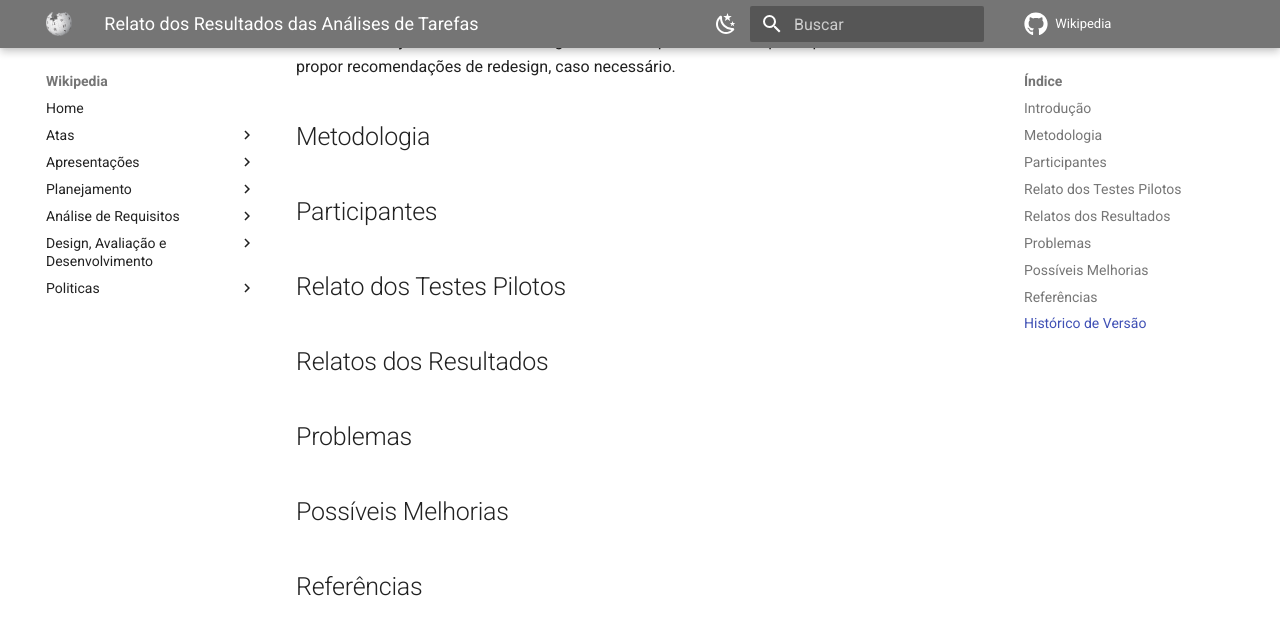
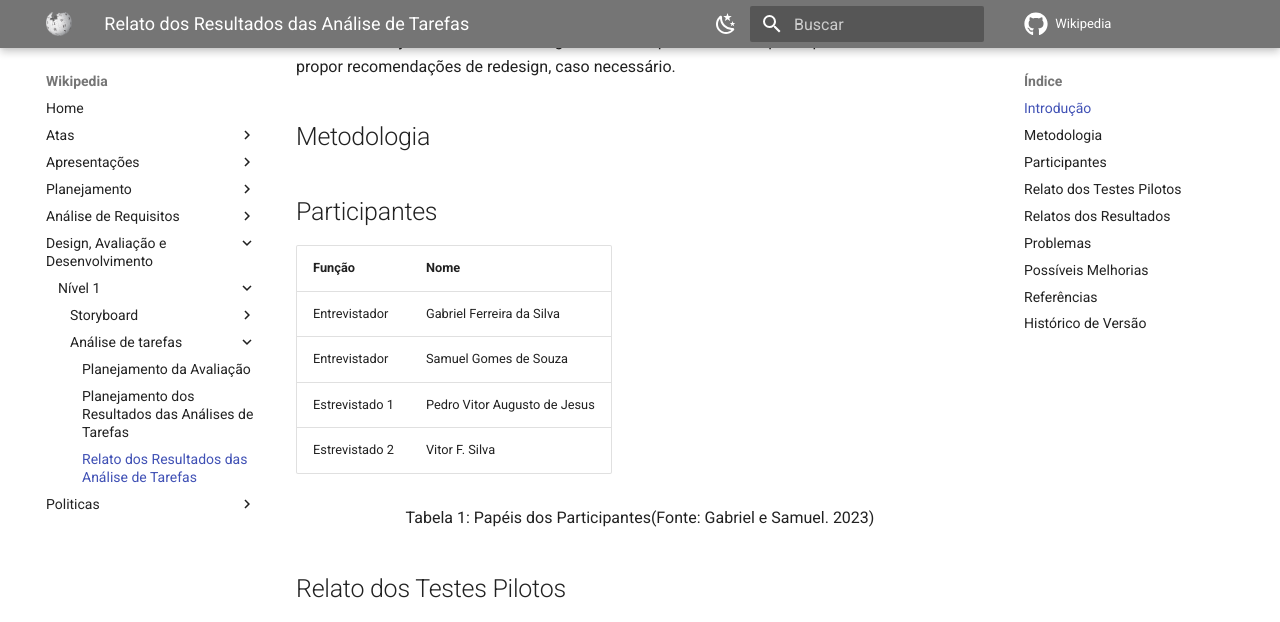
Before and after one commit to Interacao-Humano-Computador/2023.1-Wikipedia, an MkDocs documentation site: the page built from docs/design-avaliacao-desenvolvimento/nivel1/analiseDeTarefas/relatoDaAnaliseDeTarefa.md, in a window 1280 px wide and 1400 px high, scrolled down 500 px. Shown: the top 622 px of the window. Built offline with MkDocs 1.6.1 and Material for MkDocs 9.7.7, drawn with Linux system fonts in a browser that asks for light colours; comment, search, counter and statistics services are not loaded; some of the changed text lies outside the part shown; grey boxes are pictures that could not be loaded.

Commit message:
Adicionando Tabelas de PArticipantes e entrevistas
Co-authored-by: SamuelGSouza <samuelgomes318@gmail.com>

```diff
--- a/docs/design-avaliacao-desenvolvimento/nivel1/analiseDeTarefas/relatoDaAnaliseDeTarefa.md
+++ b/docs/design-avaliacao-desenvolvimento/nivel1/analiseDeTarefas/relatoDaAnaliseDeTarefa.md
@@ -8,12 +8,46 @@ No presente documento, serão apresentados os pontos levantados para as entrevis
 
 ## Metodologia
 
+## Participantes
 
-## Participantes
+| Função       | Nome                         |
+| -------------- | ---------------------------- |
+| Entrevistador  | Gabriel Ferreira da Silva    |
+| Entrevistador  | Samuel Gomes de Souza        |
+| Estrevistado 1 | Pedro Vitor Augusto de Jesus |
+| Estrevistado 2 | Vitor F. Silva               |
+
+<div style="text-align: center">
+    <p> Tabela 1: Papéis dos Participantes(Fonte: Gabriel e Samuel. 2023)</p>
+</div>
 
 ## Relato dos Testes Pilotos
 
+<iframe width="560" height="315" src="https://www.youtube.com/embed/NrCRswysam4" title="YouTube video player" frameborder="0" allow="accelerometer; autoplay; clipboard-write; encrypted-media; gyroscope; picture-in-picture; web-share" allowfullscreen></iframe>
+
+<div style="text-align: center">
+    <p> Tabela 2: Teste Piloto 1 (Fonte:Gabriel e Samuel.2023).</p>
+</div>
+
+<iframe width="560" height="315" src="https://www.youtube.com/embed/kEJJAH61ra4" title="YouTube video player" frameborder="0" allow="accelerometer; autoplay; clipboard-write; encrypted-media; gyroscope; picture-in-picture; web-share" allowfullscreen></iframe>
+
+<div style="text-align: center">
+    <p> Tabela 3: Teste Piloto 2 (Fonte:Gabriel e Samuel.2023).</p>
+</div>
+
 ## Relatos dos Resultados
+
+<iframe width="560" height="315" src="https://www.youtube.com/embed/WXTxIU-0_oc" title="YouTube video player" frameborder="0" allow="accelerometer; autoplay; clipboard-write; encrypted-media; gyroscope; picture-in-picture; web-share" allowfullscreen></iframe>
+
+<div style="text-align: center">
+    <p> Tabela 4: Entrevista 1 (Fonte:Gabriel e Samuel.2023).</p>
+</div>
+
+<iframe width="560" height="315" src="https://www.youtube.com/embed/ytMEjofRbJA" title="YouTube video player" frameborder="0" allow="accelerometer; autoplay; clipboard-write; encrypted-media; gyroscope; picture-in-picture; web-share" allowfullscreen></iframe>
+
+<div style="text-align: center">
+    <p> Tabela 5: Entrevista 2 (Fonte:Gabriel e Samuel.2023).</p>
+</div>
 
 ## Problemas
 
@@ -21,12 +55,14 @@ No presente documento, serão apresentados os pontos levantados para as entrevis
 
 ## Referências
 
-- Barbosa, S. D. J.; Silva, B. S. da; Silveira, M. S.; Gasparini, I.; Darin, T.; Barbosa, G. D. J. Interação Humano-Computador e Experiência do usuário. Autopublicação. 2021
+Barbosa, S. D. J.; Silva, B. S. da; Silveira, M. S.; Gasparini, I.; Darin, T.; Barbosa, G. D. J. Interação Humano-Computador e Experiência do usuário. Autopublicação. 2021
 
-- Planejamento dos resultados das Análises de Tarefas do projeto Skoob. Disponível em: [Link](https://interacao-humano-computador.github.io/2022.2-Skoob/planejamentoAnalise/nivel1/planejamento-resultados-analise-tarefas/). Acesso em: 13 de maio de 2023.
+Relato dos resultados das Análises de Tarefas do projeto Skoob. Disponível em: [Link](https://interacao-humano-computador.github.io/2022.2-Skoob/planejamentoAnalise/nivel2/analise-tarefas/). Acesso em: 28 de maio de 2023.
+
+Relato dos Resultados Análises de Tarefas do projeto Lichess. Disponível em: [Link](https://interacao-humano-computador.github.io/2022.2-Lichess/design_avaliacao_desenvolvimento/nivel_1/analise_tarefas/relato_resultados_analise/#entrevista-01-pedro). Acesso em 28 de maio de 2023.
 
 ## Histórico de Versão
 
-| Versão | Data       | Descrição            | Autor(es) | Revisor(es) |
-| ------ | ---------- | -------------------- | --------- | ----------- |
-| 1.0    | 20/05/2023 | Criação do documento | Lucas     | Ana         |
+| Versão | Data       | Descrição            | Autor(es)        | Revisor(es) |
+| ------- | ---------- | ---------------------- | ---------------- | ----------- |
+| 1.0     | 28/05/2023 | Criação do documento | Gabriel e Samuel | Chaydson    |
--- a/mkdocs.yml
+++ b/mkdocs.yml
@@ -70,9 +70,11 @@ nav:
         - Storyboard:
           - Planejamento da Avaliação do StoryBoard: design-avaliacao-desenvolvimento/nivel1/storyboard/planejamentoDaAvaliacao.md
           - Planejamento do Relato dos resultados: design-avaliacao-desenvolvimento/nivel1/storyboard/planejamentoResultadosAvaliacaoStoryboard.md
+
         - Análise de tarefas:
           - Planejamento da Avaliação: design-avaliacao-desenvolvimento/nivel1/analiseDeTarefas/planejamentoDaAvaliacaoTarefas.md
           - Planejamento dos Resultados das Análises de Tarefas: design-avaliacao-desenvolvimento/nivel1/analiseDeTarefas/planejamentoResultadosAnalisesTarefas.md
+          - Relato dos Resultados das Análise de Tarefas: design-avaliacao-desenvolvimento/nivel1/analiseDeTarefas/relatoDaAnaliseDeTarefa.md
   - Politicas:
       - Metodologias: politicas/metodologias.md
       - Issues: politicas/issues.md
```
